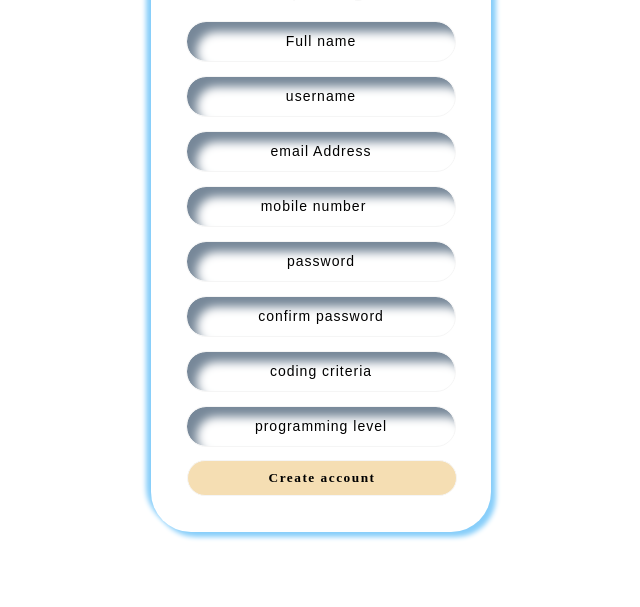
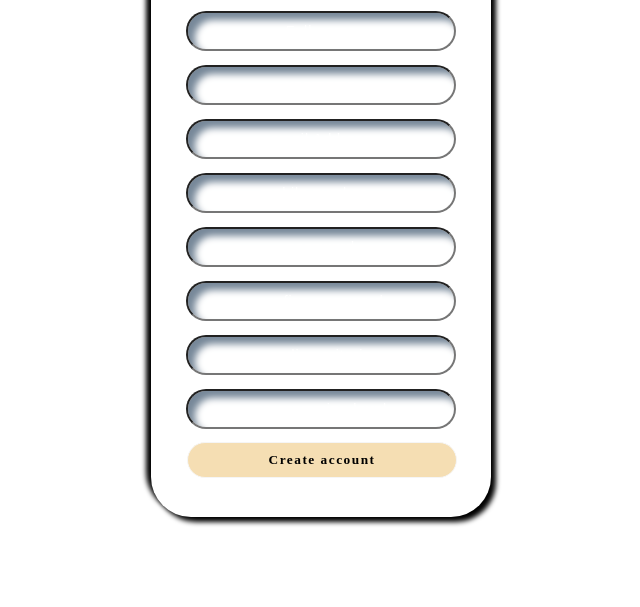
Before and after one commit to Athumanahmed/loginform_4, a plain HTML site: page account.html in a window 1280 px wide. Shown: the part 193-800 px from the top of the page, without its empty margins (319-959 px from the left). Drawn offline with Linux system fonts and the light colour scheme.

Commit message:
third commit

```diff
--- a/CSS/account.css
+++ b/CSS/account.css
@@ -23,13 +23,13 @@ body{
 
 .sign-up-form{
     margin-top: 0 auto;
-    height: 650px;
+    height: 620px;
     width: 340px;
     padding: 20px 35px 35px 35px;
     background: transparent;
      border-radius: 40px;
     color: whitesmoke;
-    box-shadow: 5px 5px 5px lightskyblue, -5px -5px 5px lightskyblue;
+    box-shadow: 5px 5px 5px black, -5px -5px 5px black;
 }
 
 h1{
@@ -37,7 +37,7 @@ h1{
     font-family: 'Times New Roman', Times, serif;
     font-weight:1000;
     letter-spacing: 1px;
-    margin-top: 30px;
+    margin-top: 5px;
 }
 
 h1 span{
@@ -53,20 +53,23 @@ h2{
 input{
     align-items: center;
     justify-content: center;
-    padding: 12px;
+    padding: 10px;
+    font-size: 14px;
     margin-top: 14px;
     width: 100%;
+    color: white;
     border-radius: 20px;
     outline: none;
     display: block;
-    border: 1px solid whitesmoke;
+    background: transparent;
+
 }
 
 ::placeholder{
     text-align: center;
     font-size: 14px;
     font-weight: 500;
-    color: black;
+    color:white;
     letter-spacing: 1px;
 }
 
@@ -97,5 +100,5 @@ button:hover{
 }
 
 .user-input{
-    box-shadow: inset 10px 10px 10px lightslategrey ;
+    box-shadow: inset 7px 7px 7px lightslategrey ;
 }
--- a/CSS/style.css
+++ b/CSS/style.css
@@ -28,7 +28,7 @@ body{
     padding: 20px 35px 35px 35px;
     background: transparent;
      border-radius: 40px;
-    box-shadow: 5px 5px 5px lightskyblue, -5px -5px 5px lightskyblue;
+    box-shadow: 5px 5px 5px black, -5px -5px 5px black;
 }
 
 
@@ -54,20 +54,22 @@ h2{
 }
 input{
     display: block;
+    font-size: 17px;
     width: 100%;
     margin-bottom: 20px;
     padding: 15px;
-    border: 1px solid whitesmoke;
+    background: transparent;
     border-radius: 20px;
+    color: white;
     outline: none;
 }
 
 ::placeholder{
     font-weight: 500;
-    font-size: 14px;
+    font-size: 15px;
     text-align: center;
     letter-spacing: 1px;
-    color: black;
+    color: white;
 }
 
 button{
@@ -96,7 +98,7 @@ button:hover{
 }
 
 .user-input, .user-password{
-    box-shadow: inset 10px 10px 10px lightslategrey ;
+    box-shadow: inset 8px 8px 8px lightslategrey ;
 }
 
 .links {
```
